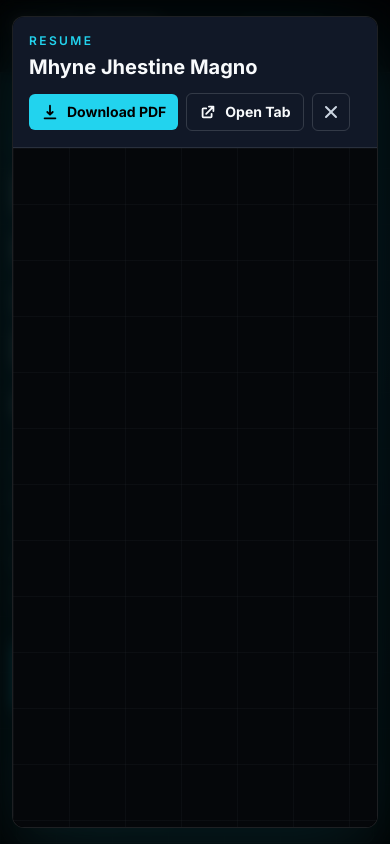
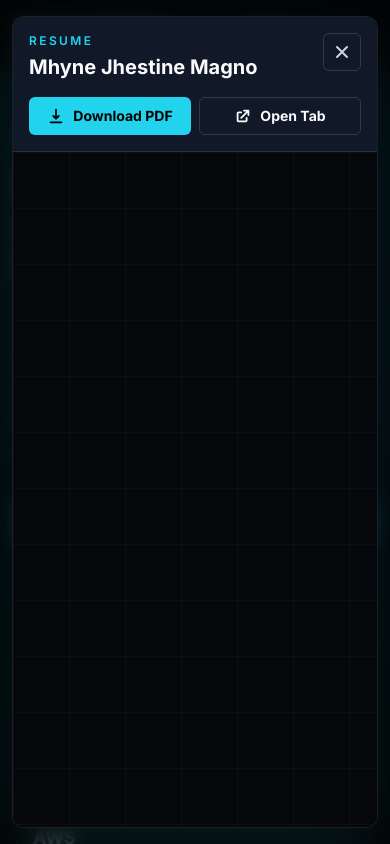
Before and after one commit to Mhyneski/LatestPortfolio, a React (Vite) app: page / in a window 390 px wide. Both pictures are taken after a click on the button "View Resume". Shown: the top 844 px of the page. Built offline with nearby package versions, Linux system fonts and the light colour scheme.

Commit message:
Update the portfolio for mobile first friendlyness

```diff
--- a/src/components/heroSection/HeroText.jsx
+++ b/src/components/heroSection/HeroText.jsx
@@ -13,7 +13,7 @@ const HeroText = () => {
       <p className="text-sm font-semibold uppercase tracking-[0.28em] text-cyan">
         Lead Software Engineer
       </p>
-      <h1 className="mt-5 max-w-[760px] text-4xl font-extrabold leading-[1.08] tracking-tight text-white sm:text-5xl lg:text-6xl">
+      <h1 className="mt-5 max-w-[760px] text-4xl font-extrabold leading-[1.08] tracking-tight text-white md:text-5xl lg:text-6xl">
         Building reliable web systems for business operations.
       </h1>
       <p className="mt-6 max-w-[680px] text-lg leading-8 text-lightGrey">
@@ -21,21 +21,21 @@ const HeroText = () => {
         focused on Next.js, TypeScript, AWS serverless, GraphQL APIs,
         PostgreSQL, Prisma, and role-based internal platforms.
       </p>
-      <div className="mt-8 flex flex-col gap-3 sm:flex-row">
+      <div className="mt-8 flex flex-col gap-3 md:flex-row">
         <Link
           to="projects"
           smooth={true}
           spy={true}
           duration={500}
           offset={-90}
-          className="cursor-pointer rounded-md bg-cyan px-5 py-3 text-center text-sm font-bold text-black transition-colors hover:bg-lightCyan"
+          className="w-full cursor-pointer rounded-md bg-cyan px-5 py-3 text-center text-sm font-bold text-black transition-colors hover:bg-lightCyan md:w-auto"
         >
           View Projects
         </Link>
         <button
           type="button"
           onClick={openResumeModal}
-          className="cursor-pointer rounded-md border border-cyan/40 px-5 py-3 text-center text-sm font-bold text-cyan transition-colors hover:bg-cyan hover:text-black"
+          className="w-full cursor-pointer rounded-md border border-cyan/40 px-5 py-3 text-center text-sm font-bold text-cyan transition-colors hover:bg-cyan hover:text-black md:w-auto"
         >
           View Resume
         </button>
@@ -45,7 +45,7 @@ const HeroText = () => {
           spy={true}
           duration={500}
           offset={-90}
-          className="cursor-pointer rounded-md border border-white/15 px-5 py-3 text-center text-sm font-bold text-white transition-colors hover:border-cyan hover:text-cyan"
+          className="w-full cursor-pointer rounded-md border border-white/15 px-5 py-3 text-center text-sm font-bold text-white transition-colors hover:border-cyan hover:text-cyan md:w-auto"
         >
           Contact Me
         </Link>
--- a/src/components/resumeSection/ResumeModal.jsx
+++ b/src/components/resumeSection/ResumeModal.jsx
@@ -44,7 +44,8 @@ const ResumeModal = () => {
       className="fixed inset-0 z-50 flex items-center justify-center bg-black/80 px-3 py-4 backdrop-blur-sm md:px-6"
     >
       <div className="flex h-full w-full max-w-[1100px] flex-col overflow-hidden rounded-xl border border-white/10 bg-darkBrown shadow-cyanMdShadow">
-        <div className="flex flex-col gap-3 border-b border-white/10 bg-lightBrown px-4 py-4 md:flex-row md:items-center md:justify-between">
+        <div className="border-b border-white/10 bg-lightBrown px-4 py-4">
+          <div className="flex items-start justify-between gap-3">
             <div>
               <p className="text-xs font-semibold uppercase tracking-[0.2em] text-cyan">
                 Resume
@@ -53,11 +54,20 @@ const ResumeModal = () => {
                 Mhyne Jhestine Magno
               </h2>
             </div>
-          <div className="flex flex-wrap items-center gap-2">
+            <button
+              type="button"
+              aria-label="Close resume viewer"
+              onClick={() => setIsOpen(false)}
+              className="inline-flex shrink-0 items-center justify-center rounded-md border border-white/15 p-2 text-lightGrey transition-colors hover:border-cyan hover:text-cyan"
+            >
+              <HiX size={20} />
+            </button>
+          </div>
+          <div className="mt-4 grid grid-cols-1 gap-2 min-[390px]:grid-cols-2 md:flex md:flex-wrap md:items-center">
             <a
               href={RESUME_FILE}
               download
-              className="inline-flex items-center gap-2 rounded-md bg-cyan px-3 py-2 text-sm font-bold text-black transition-colors hover:bg-lightCyan"
+              className="inline-flex items-center justify-center gap-2 rounded-md bg-cyan px-3 py-2 text-sm font-bold text-black transition-colors hover:bg-lightCyan"
             >
               <HiDownload size={18} />
               Download PDF
@@ -66,19 +76,11 @@ const ResumeModal = () => {
               href={RESUME_FILE}
               target="_blank"
               rel="noreferrer"
-              className="inline-flex items-center gap-2 rounded-md border border-white/15 px-3 py-2 text-sm font-bold text-white transition-colors hover:border-cyan hover:text-cyan"
+              className="inline-flex items-center justify-center gap-2 rounded-md border border-white/15 px-3 py-2 text-sm font-bold text-white transition-colors hover:border-cyan hover:text-cyan"
             >
               <HiExternalLink size={18} />
               Open Tab
             </a>
-            <button
-              type="button"
-              aria-label="Close resume viewer"
-              onClick={() => setIsOpen(false)}
-              className="inline-flex items-center justify-center rounded-md border border-white/15 p-2 text-lightGrey transition-colors hover:border-cyan hover:text-cyan"
-            >
-              <HiX size={20} />
-            </button>
           </div>
         </div>
         <div className="min-h-0 flex-1 bg-black">
```
Lines whose indentation alone changed are shown as unchanged.
